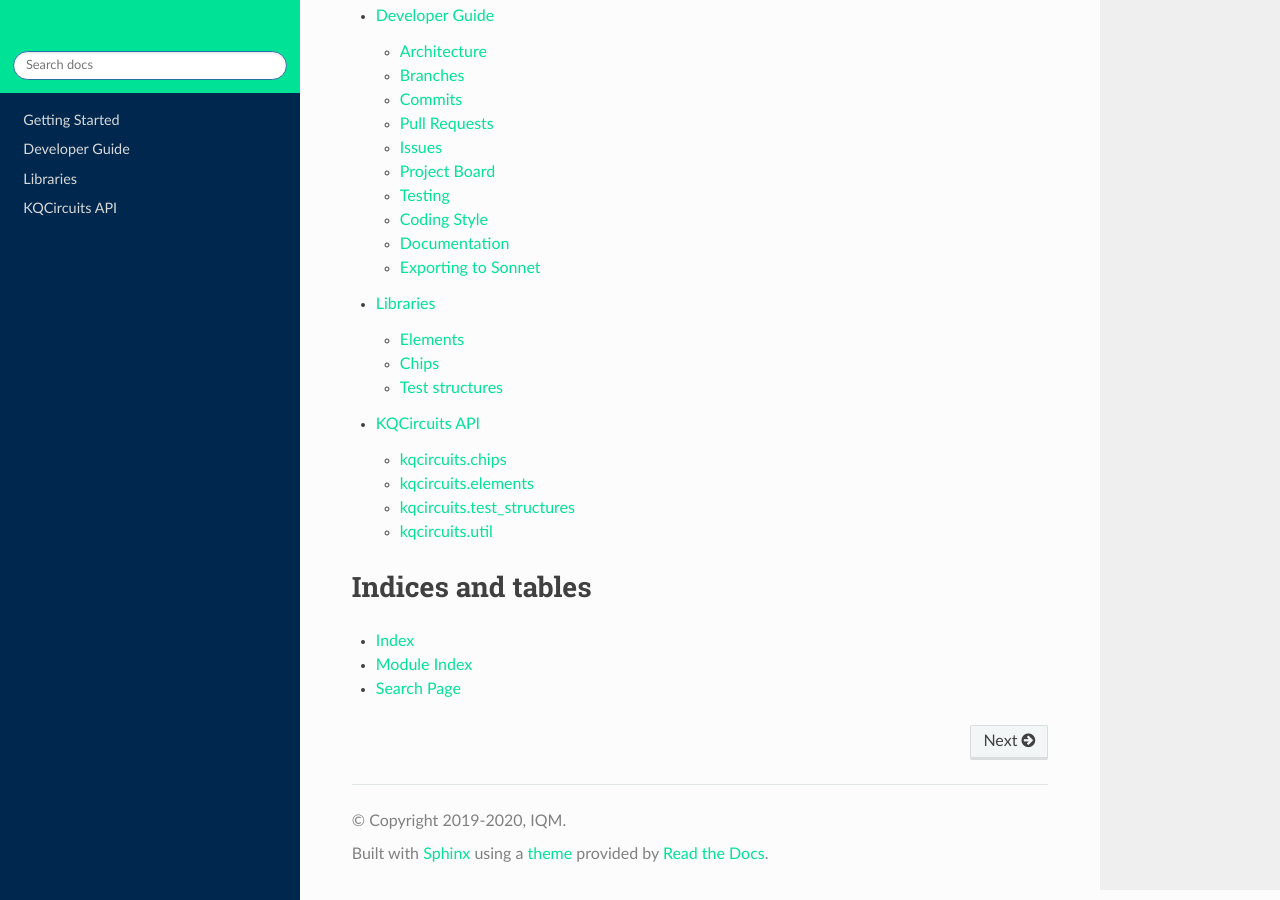
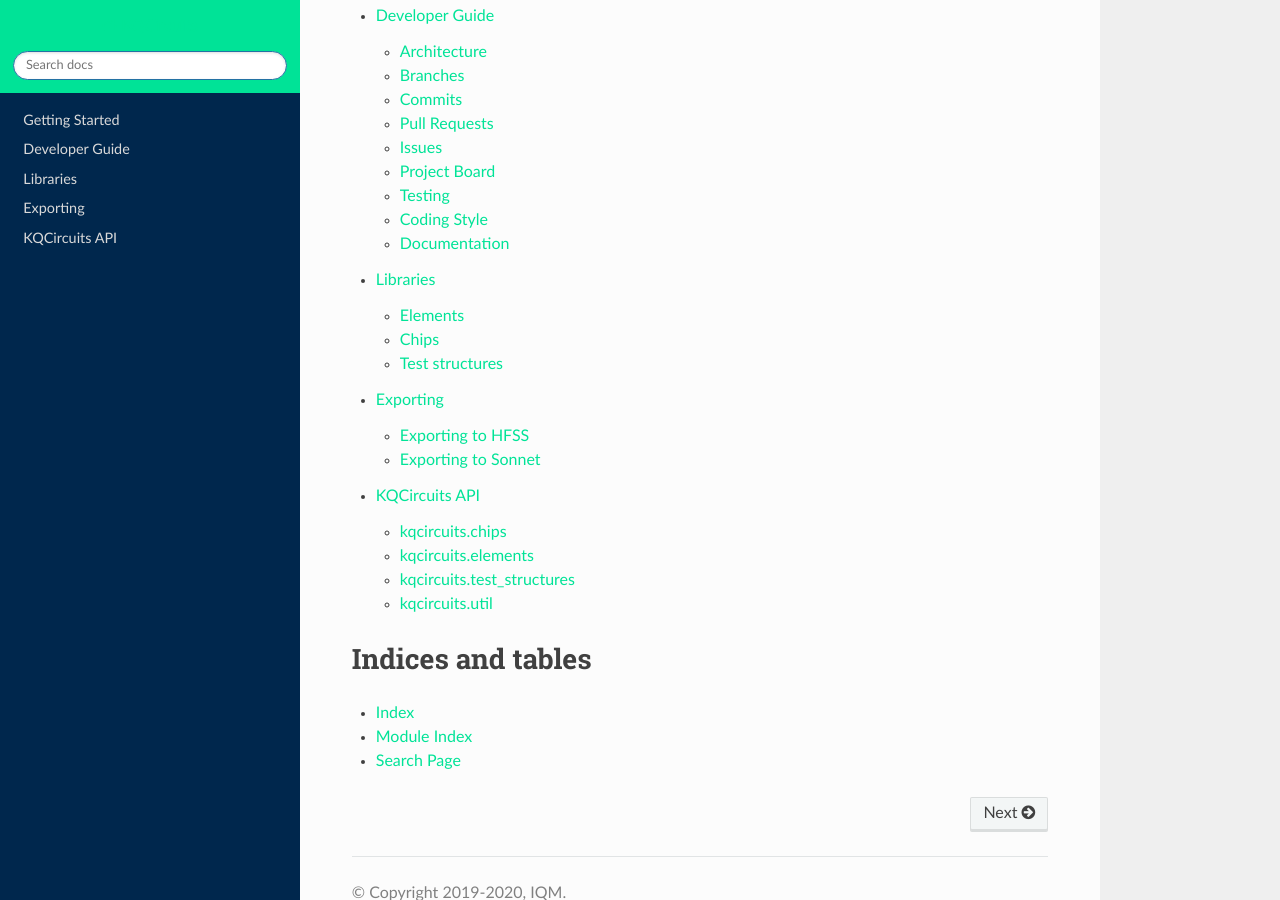
Before and after one commit to iqm-finland/KQCircuits, a Sphinx documentation site: the page built from docs/index.rst, in a window 1280 px wide and 900 px high, scrolled down 487 px. Built offline with Sphinx 7.4.7 and the Read the Docs theme 2.0.0, drawn with Linux system fonts in a browser that asks for light colours.

Commit message:
New top level element in docs for exporting.

```diff
--- a/docs/developer/index.rst
+++ b/docs/developer/index.rst
@@ -16,4 +16,3 @@ is hosted in GitHub Enterprise (GHE) at https://github.iqm.fi/iqm/KQCircuits .
     testing
     coding_style
     documentation
-    sonnet_export
--- /dev/null
+++ b/docs/export/hfss_export.rst
@@ -0,0 +1,4 @@
+Exporting to HFSS
+===================
+
+Exporting to HFSS can be done conveniently with macros/export/export_hfss.lym
--- /dev/null
+++ b/docs/export/index.rst
@@ -0,0 +1,10 @@
+Exporting
+===============
+
+Exporting can be done to Ansys HFSS or Sonnet
+
+.. toctree::
+    :glob:
+
+    hfss_export
+    sonnet_export
--- a/docs/index.rst
+++ b/docs/index.rst
@@ -16,6 +16,7 @@ Documentation
    start/index
    developer/index
    libraries/index
+   export/index
    api/index
 
 Indices and tables
```
Also changed, not shown: docs/export/sonnet_export.rst (renamed from docs/developer/sonnet_export.rst).
